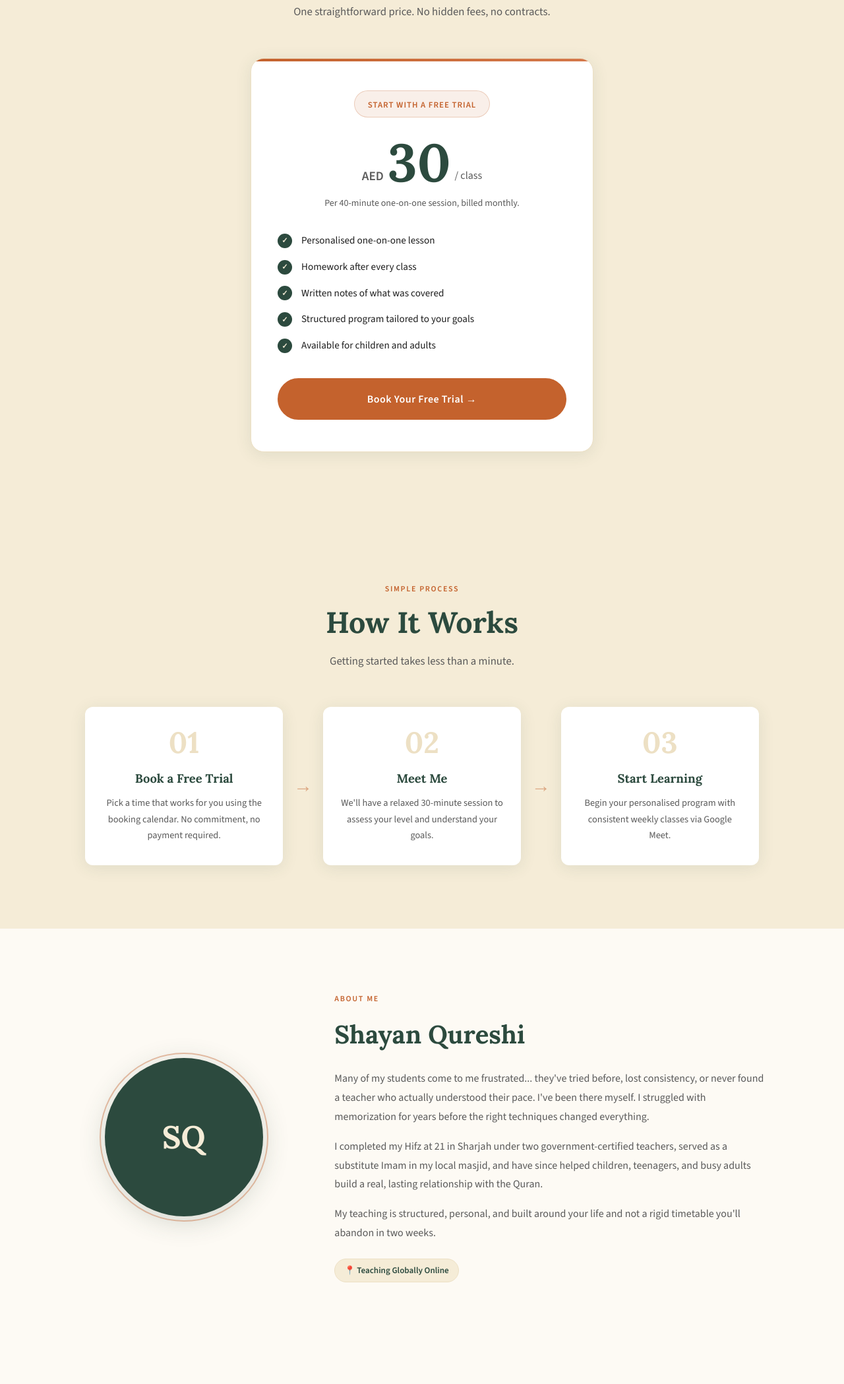
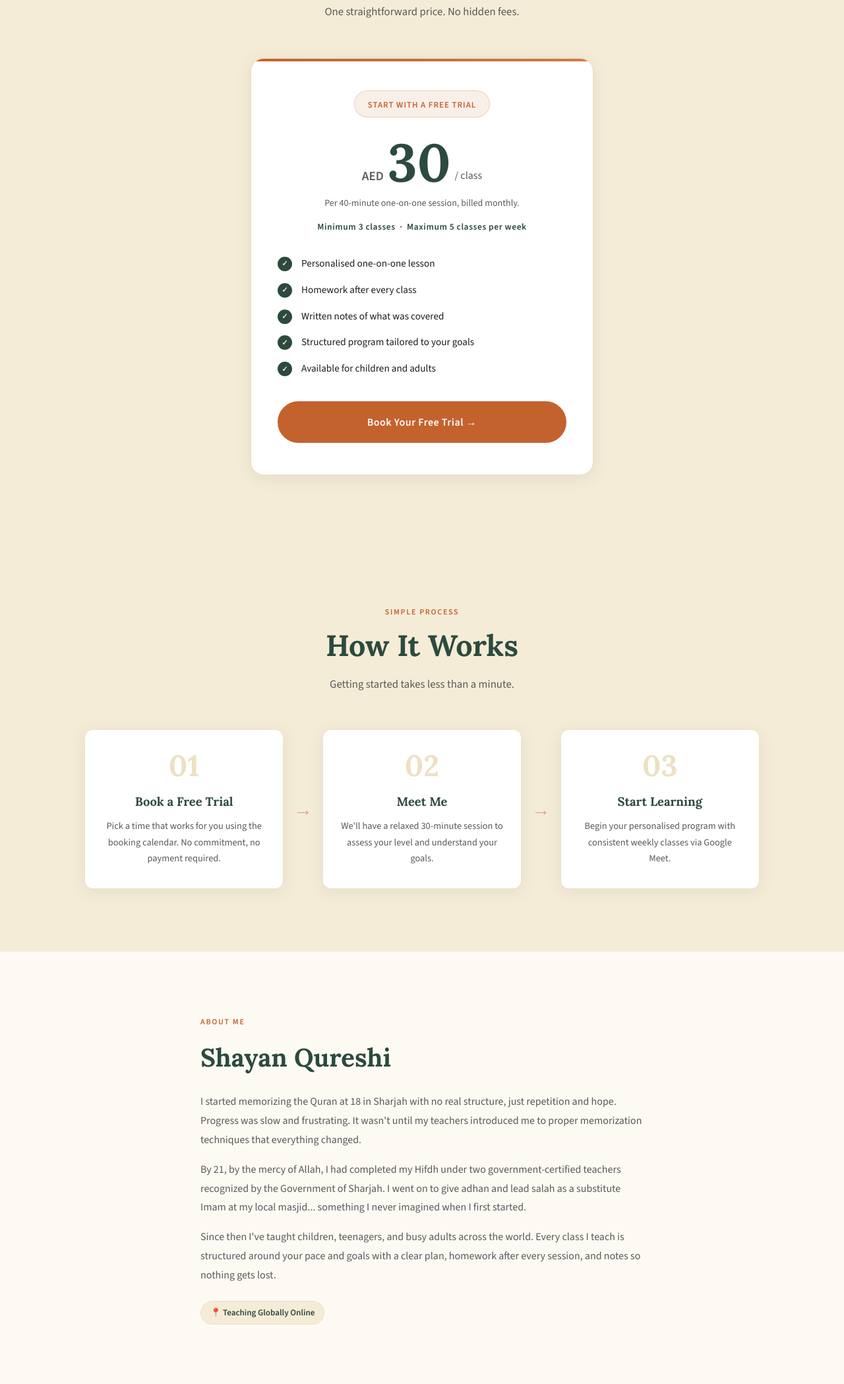
Before and after one commit to learning2codenowq/shayanqureshi, a plain HTML site: page index.html in a window 1280 px wide. Shown: the part 1923-4020 px from the top of the page at 66% size. Drawn offline with nearby package versions, Linux system fonts and the light colour scheme.

Commit message:
updated about me

```diff
--- a/index.html
+++ b/index.html
@@ -128,7 +128,7 @@
     <div class="section-header fade-in-up">
       <span class="section-tag">Transparent Pricing</span>
       <h2>Simple & Clear</h2>
-      <p>One straightforward price. No hidden fees, no contracts.</p>
+      <p>One straightforward price. No hidden fees.</p>
     </div>
     <div class="pricing-card fade-in-up">
       <div class="pricing-trial">
@@ -140,6 +140,7 @@
         <span class="pricing-per">/ class</span>
       </div>
       <p class="pricing-sub">Per 40-minute one-on-one session, billed monthly.</p>
+      <p class="pricing-frequency">Minimum 3 classes &nbsp;·&nbsp; Maximum 5 classes per week</p>
       <div class="pricing-includes">
         <div class="pricing-item">
           <div class="pricing-check">✓</div>
@@ -205,15 +206,12 @@
   <!-- ABOUT -->
   <section class="about section" id="about">
     <div class="container about-container">
-      <div class="about-image fade-in-up">
-        <div class="about-photo-placeholder">SQ</div>
-      </div>
       <div class="about-text fade-in-up" style="animation-delay:.15s">
   <span class="section-tag">About Me</span>
   <h2>Shayan Qureshi</h2>
-  <p>Many of my students come to me frustrated... they've tried before, lost consistency, or never found a teacher who actually understood their pace. I've been there myself. I struggled with memorization for years before the right techniques changed everything.</p>
-  <p>I completed my Hifz at 21 in Sharjah under two government-certified teachers, served as a substitute Imam in my local masjid, and have since helped children, teenagers, and busy adults build a real, lasting relationship with the Quran.</p>
-  <p>My teaching is structured, personal, and built around your life and not a rigid timetable you'll abandon in two weeks.</p>
+  <p>I started memorizing the Quran at 18 in Sharjah with no real structure, just repetition and hope. Progress was slow and frustrating. It wasn't until my teachers introduced me to proper memorization techniques that everything changed.</p>
+  <p>By 21, by the mercy of Allah, I had completed my Hifdh under two government-certified teachers recognized by the Government of Sharjah. I went on to give adhan and lead salah as a substitute Imam at my local masjid... something I never imagined when I first started.</p>
+  <p>Since then I've taught children, teenagers, and busy adults across the world. Every class I teach is structured around your pace and goals with a clear plan, homework after every session, and notes so nothing gets lost.</p>
   <div class="about-tags">
     <span>📍 Teaching Globally Online</span>
   </div>
--- a/styles.css
+++ b/styles.css
@@ -516,9 +516,11 @@ ul { list-style: none; }
 
 .about-container {
   display: grid;
-  grid-template-columns: 1fr 2fr;
-  gap: 64px;
+  grid-template-columns: 1fr;
+  gap: 0;
   align-items: center;
+  max-width: 720px;
+  margin: 0 auto;
 }
 
 .about-photo-placeholder {
@@ -796,6 +798,15 @@ ul { list-style: none; }
   margin-bottom: 32px;
 }
 
+.pricing-frequency {
+  font-size: 0.85rem;
+  font-weight: 700;
+  color: var(--green);
+  letter-spacing: 0.04em;
+  margin-bottom: 32px;
+  margin-top: -20px;
+}
+
 .pricing-includes {
   display: flex;
   flex-direction: column;
```
